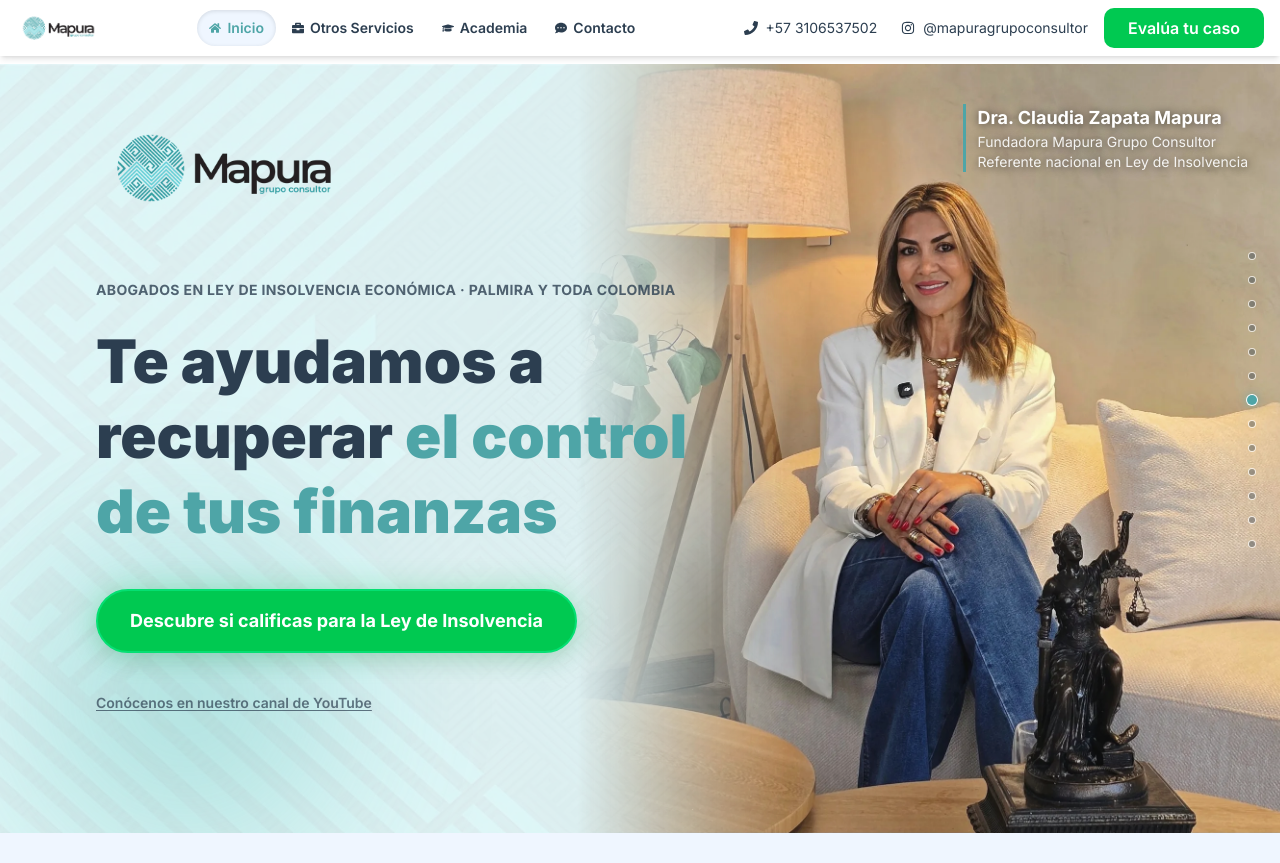
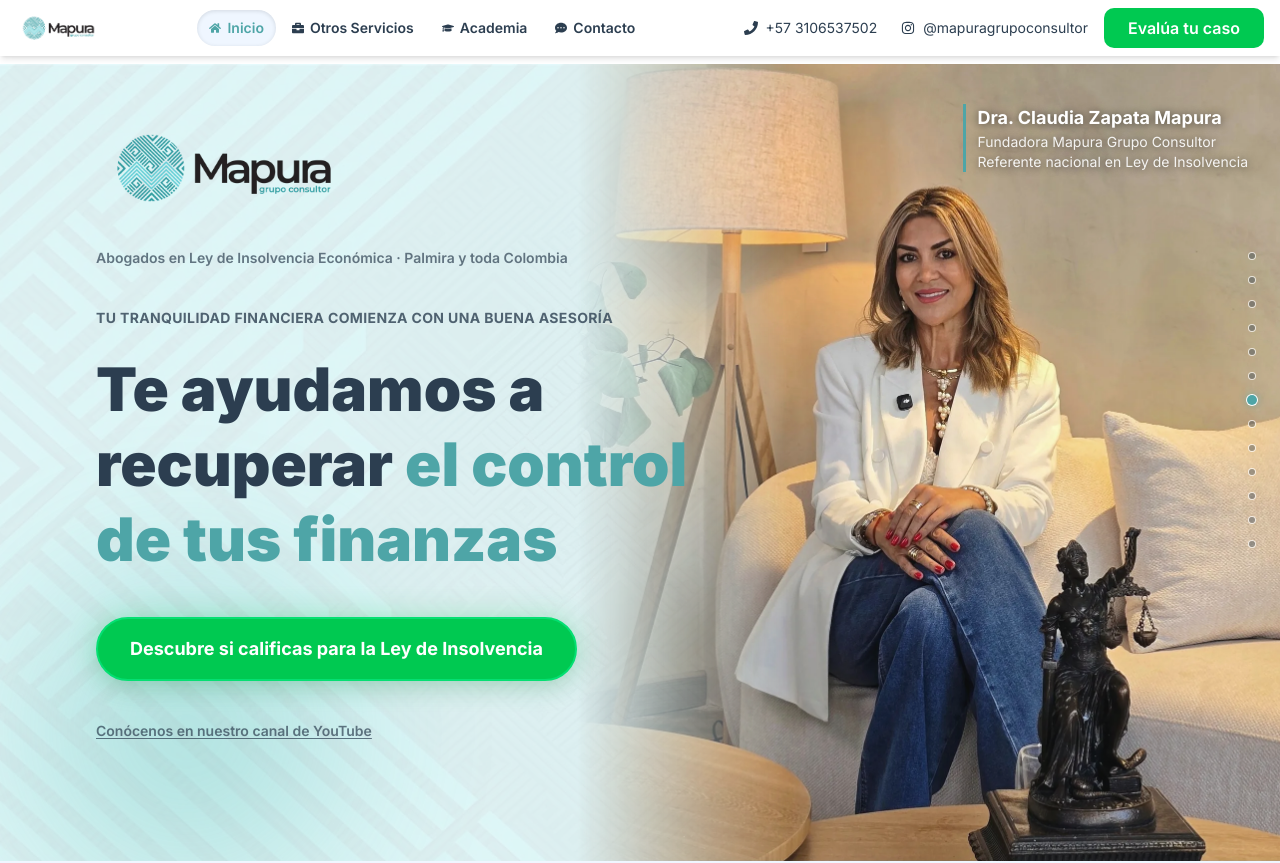
Before and after one commit to nomadaanalogo/mapura, a Next.js app: page / in a window 1280 px wide. Shown: the top 863 px of the page. Built offline with nearby package versions, Linux system fonts and the light colour scheme.

Commit message:
Hero: restore eyebrow copy; keyword H1 moved small under the logo
Co-Authored-By: Claude Opus 5.5 <noreply@anthropic.com>

```diff
--- a/components/insolvency-hero-section.tsx
+++ b/components/insolvency-hero-section.tsx
@@ -67,31 +67,33 @@ export default function InsolvencyHeroSection() {
       </div>
 
       <div className="container mx-auto px-4 lg:px-16 xl:px-24 relative z-10">
-        <div className="lg:hidden mb-2">
+        <div className="flex flex-col items-start text-left space-y-6 lg:space-y-10 max-w-4xl lg:max-w-2xl">
+          {/* Logo + the page's only H1 (SEO keyword), small and tucked under the logo */}
+          <div className="space-y-1 lg:space-y-2">
             <Image
               src="/images/mapura-logo-new.webp"
               alt="Mapura Grupo Consultor"
               width={280}
               height={100}
-            className="h-24 w-auto object-contain"
+              className="lg:hidden h-24 w-auto object-contain"
             />
-        </div>
-
-        <div className="flex flex-col items-start text-left space-y-6 lg:space-y-10 max-w-4xl lg:max-w-2xl">
             <Image
               src="/images/mapura-logo-new.webp"
               alt="Mapura Grupo Consultor"
               width={280}
               height={100}
-            className="hidden lg:block h-36 w-auto object-contain self-start"
+              className="hidden lg:block h-36 w-auto object-contain"
             />
+            <h1 className="text-[#2C3E50]/70 font-semibold text-xs lg:text-sm">
+              Abogados en Ley de Insolvencia Económica · Palmira y toda Colombia
+            </h1>
+          </div>
 
           <div className="space-y-4 lg:space-y-6">
-            {/* SEO: the small eyebrow carries the keyword as the page's H1; the big headline is visually unchanged */}
-            <h1 className="text-[#2C3E50]/80 font-medium lg:font-bold uppercase tracking-wider lg:tracking-wide text-xs lg:text-sm">
-              Abogados en Ley de Insolvencia Económica <br className="lg:hidden" />
-              <span className="hidden lg:inline">· </span>Palmira y toda Colombia
-            </h1>
+            <p className="text-[#2C3E50]/80 font-medium lg:font-bold uppercase tracking-wider lg:tracking-wide text-xs lg:text-sm">
+              Tu tranquilidad financiera comienza <br className="lg:hidden" />
+              con una buena asesoría
+            </p>
 
             <p className="text-4xl lg:text-5xl xl:text-6xl font-black leading-tight text-balance">
               <span className="text-[#2C3E50]">Te ayudamos a recuperar </span>
```
Lines whose indentation alone changed are shown as unchanged.
